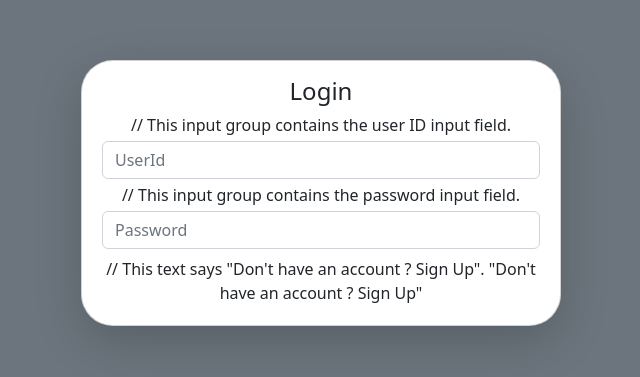
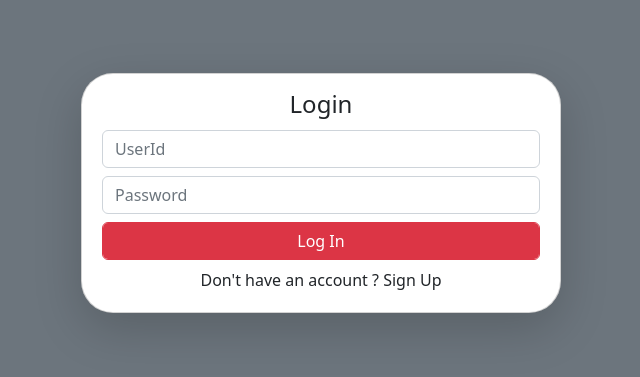
Before and after one commit to jaikrishnavr/crm_frontend_demo, a React (Create React App) app: page / in a window 1280 px wide. Shown: the part 207-584 px from the top of the page, without its empty margins (319-959 px from the left). Built offline with nearby package versions, Linux system fonts and the light colour scheme.

Commit message:
second stage to login/ signup api included

```diff
--- a/package.json
+++ b/package.json
@@ -6,6 +6,7 @@
     "@testing-library/jest-dom": "^5.16.5",
     "@testing-library/react": "^13.4.0",
     "@testing-library/user-event": "^13.5.0",
+    "axios": "^1.4.0",
     "bootstrap": "^5.2.3",
     "react": "^18.2.0",
     "react-bootstrap": "^2.7.4",
--- a/src/Pages/Login.js
+++ b/src/Pages/Login.js
@@ -121,32 +121,26 @@ function Login() {
     }
   };
 
-  // This function returns the Login component
+  // This function returns the Login component.
 
-// This function returns the Login component.
-return (
-    <div className="bg-secondary d-flex justify-content-center align-items-center vh-100" >
+  return <div className="bg-secondary d-flex justify-content-center align-items-center vh-100" >
         <div style={{ width: 30 + "rem" }} className='card p-3 rounded-5 shadow-lg'>
 
             <h4 className="text-dark">{ShowSignup ? 'Signup' : 'Login'}</h4>
 
             <form onSubmit={ShowSignup ? onSignUp : onLogin}>
-          // This input group contains the user ID input field.
                 <div className="input-group">
                     <input className="form-control m-1" type="text" value={userId} id="userId" onChange={updateSignData} placeholder="UserId" />
                 </div>
 
-          {/* This code enables the following input groups when ShowSignup is true. */}
+                {/* enables when ShowSignup is true*/}
                 {
                     ShowSignup &&
                     <>
-              // This input group contains the username input field.
                         <div className='input-group'>
                             <input className="form-control m-1" type="text" value={userName} id="userName" onChange={updateSignData} placeholder="Username" />
 
                         </div>
-
-              // This input group contains the email input field.
                         <div className='input-group'>
                             <input className="form-control m-1" value={userEmail} id="email" onChange={updateSignData} type="email" placeholder="email" />
 
@@ -154,12 +148,13 @@ return (
                     </>
                 }
 
-          // This input group contains the password input field.
                 <div className="input-group">
                     <input className="form-control m-1" value={password} id="password" onChange={updateSignData} type="password" placeholder="Password" />
                 </div>
 
-          {/* This code enables the following dropdown button when ShowSignup is true. */}
+
+                {/* this enables when ShowSignup is true*/}
+
                 {
                     ShowSignup &&
                     <DropdownButton
@@ -176,43 +171,31 @@ return (
 
                 }
 
-          {/* This code enables the following input group when ShowSignup is true. */}
-          {
-            ShowSignup &&
+
+                {/* enables when ShowSignup is true*/}
+
                 <div className="input-group">
-              // This input group contains the submit button.
                     <input className="btn btn-danger form-control text-white m-1 cursor-pointer" type="submit"
                         value={ShowSignup ? "Sign Up" : "Log In"} />
                 </div>
+
+
+                <div className="text-dark m-1" onClick={toggleSignup} >
+                    {
+                        ShowSignup ? "Already have an account ? LogIn"
+                            : "Don't have an account ? Sign Up"
                     }
+                </div>
 
-          {/* This code enables the following text when ShowSignup is true. */}
-          {
-            ShowSignup &&
-            <div className="text-dark m-1" onClick={toggleSignup} >
-              // This text says "Already have an account ? LogIn".
-              "Already have an account ? LogIn"
-            </div>
-          }
-
-          {/* This code enables the following text when ShowSignup is false. */}
-          {
-            !ShowSignup &&
-            <div className="text-dark m-1" onClick={toggleSignup} >
-              // This text says "Don't have an account ? Sign Up".
-              "Don't have an account ? Sign Up"
-            </div>
-          }
-
-          {/* This code displays the message to the user. */}
                 <div className={error ? "text-danger" : "text-success"}> {message} </div>
 
             </form>
 
+
         </div>
 
+
     </div>
-  );
 }
 
-export default Login
+export default Login
--- /dev/null
+++ b/src/api/auth.js
@@ -0,0 +1,14 @@
+//const BASE_URL="https://relevel-crm-be.herokuapp.com";
+
+import axios from 'axios';
+
+//const BASE_URL = "http://localhost:8000";.
+const BASE_URL="https://relevel-crm-be.herokuapp.com";
+
+export async function userSignUp(data){
+    return axios.post(`${BASE_URL}/crm/api/v1/auth/signup`, data);
+}
+
+export async function userSignIn(data){
+    return axios.post(`${BASE_URL}/crm/api/v1/auth/signin`, data);
+}
```
Also changed, not shown: 1 other file (tests, documents, lock files or other folders). Lines whose indentation alone changed are shown as unchanged.
